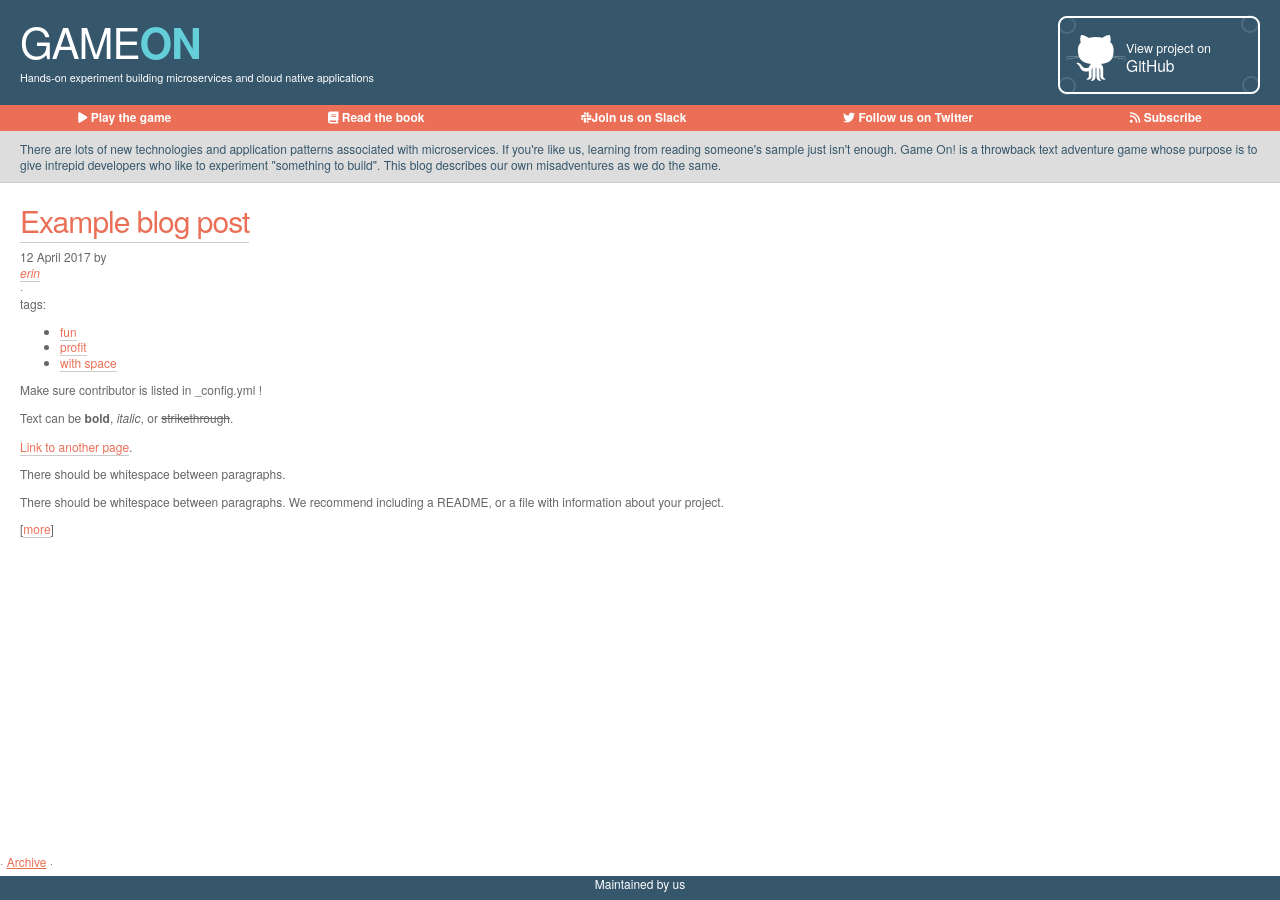
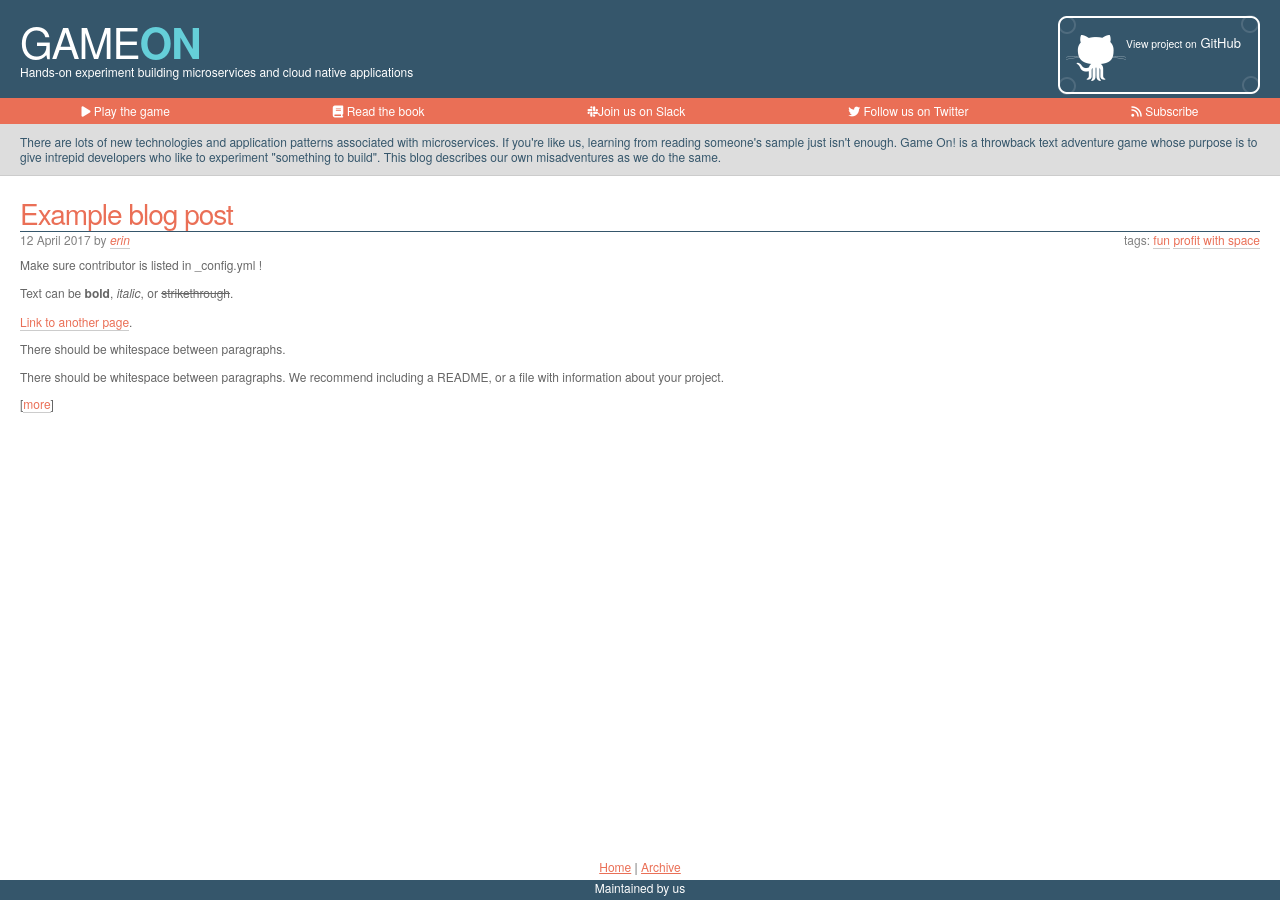
Before and after one commit to hsaunders0788/gameontext.github.io, a Jekyll site: the page built from index.html, in a window 1280 px wide. Built offline with Jekyll 4.4.1, drawn with Linux system fonts in a browser that asks for light colours; nearby versions of some CDN libraries.

Commit message:
prev/next links
Signed-off-by: Erin Schnabel <schnabel@us.ibm.com>

```diff
--- /dev/null
+++ b/_includes/prevnext.html
@@ -0,0 +1,5 @@
+<nav class="prev-next">
+  <div class="left">{% if page.previous %}<a href="{{ page.previous.url }}" title="Previous: {{ page.previous.title }}">&laquo;</a>{% endif %}</div>
+  <div class="center"><a href="/">Home</a> | <a href="/archive">Archive</a></div>
+  <div class="right">{% if page.next %}<a href="{{ page.next.url }}" title="Next: {{ page.next.title }}">&raquo;</a>{% endif %}</div>
+</nav>
--- a/archive.html
+++ b/archive.html
@@ -2,7 +2,6 @@
 layout: page
 title: Archive
 ---
-
 <section class="archive_list">
   {% for post in site.posts %}
     {% assign currentdate = post.date | date: "%Y" %}
--- a/assets/css/flex.scss
+++ b/assets/css/flex.scss
@@ -22,7 +22,7 @@
   flex-wrap: nowrap;
 }
 
-/* Main text elements
+/* Headings
 –––––––––––––––––––––––––––––––––––––––––––––––––– */
 h1, h2, h3, h4, h5, h6 {
   margin-top: 1rem;
@@ -35,6 +35,51 @@
 h5 { font-size: 1.8rem; line-height: 1.5;  letter-spacing: -.05rem; }
 h6 { font-size: 1.5rem; line-height: 1.6;  letter-spacing: 0; }
 
+.articles article header h1 {
+  font-size: 2.8rem; line-height: 1.25; letter-spacing: -.1rem;
+}
+
+.archive_list h2 {
+    margin-top: .5rem;
+    margin-bottom: .5rem;
+    font-size: 1.8rem;
+}
+
+/* Page Header
+–––––––––––––––––––––––––––––––––––––––––––––––––– */
+header.head h1 {
+  margin-top: 0;
+  margin-bottom: 0.2rem;
+  font-size: 42px;
+  font-weight: normal;
+  line-height: 1;
+  letter-spacing: -1px;
+}
+header.head h1 .on {
+  font-weight: bold;
+}
+header.head div {
+  margin-top: 0;
+  margin-bottom: 0;
+  font-size: 1.2rem;
+  font-weight: normal;
+  line-height: 1.3rem;
+  letter-spacing: 0;
+}
+/* Post Header
+–––––––––––––––––––––––––––––––––––––––––––––––––– */
+article header {
+  margin-bottom: 1rem;
+}
+article header h1 {
+  margin-bottom: 0;
+}
+article header .byline {
+  color: gray;
+}
+
+/* Other text elements
+–––––––––––––––––––––––––––––––––––––––––––––––––– */
 p {
   margin-top: 0;
 }
@@ -49,24 +94,37 @@
 }
 footer.foot {
   text-align: center;
-  height: 2em;
+  height: 2rem;
 }
 nav.prev-next {
   margin-top: 1.5rem;
-  margin-bottom: .5em;
+  margin-bottom: .5rem;
 }
-nav ul,
-nav li,
-article footer address,
-article footer .tags,
-article footer .tags ul,
-article footer .tags li {
+article header .tags {
+  display: none;
+}
+article header address,
+article header .tags ul,
+article header .tags li {
   display: inline;
 }
-nav ul,
-article footer .tags ul {
+article header .tags ul {
   padding-left: 0;
   list-style-type: none;
+}
+.left {
+  text-align: left;
+}
+.right {
+  text-align: right;
+}
+.center {
+  width: 10rem;
+  text-align: center;
+}
+.right, .left {
+  width: 1rem;
+  padding: 0 5px;
 }
 /* Colors
 –––––––––––––––––––––––––––––––––––––––––––––––––– */
@@ -95,6 +153,9 @@
   color: #35566B;
   border-bottom: 1px solid #ccc;
 }
+article header h1 {
+  border-bottom: 1px solid #35566B;
+}
 /* Link decorations
 –––––––––––––––––––––––––––––––––––––––––––––––––– */
 section a {
@@ -102,34 +163,12 @@
   border-bottom: 1px solid #ccc;
 }
 nav.project a,
-header.head h1 a {
+header h1 a {
   text-decoration: none;
   border: none;
 }
 nav.project a {
-  font-weight: bold;
   padding: 5px;
-}
-/* Header
-–––––––––––––––––––––––––––––––––––––––––––––––––– */
-header.head h1 {
-  margin-top: 0;
-  margin-bottom: 0.2em;
-  font-size: 42px;
-  font-weight: normal;
-  line-height: 1;
-  letter-spacing: -1px;
-}
-header.head h1 .on {
-  font-weight: bold;
-}
-header.head div {
-  margin-top: 0;
-  margin-bottom: 0;
-  font-size: .9em;
-  font-weight: normal;
-  line-height: 1.3;
-  letter-spacing: 0;
 }
 /* Layout
 –––––––––––––––––––––––––––––––––––––––––––––––––– */
@@ -142,11 +181,25 @@
   display: flex;
   justify-content: space-around;
 }
+article header .byline {
+  display: flex;
+  justify-content: space-between;
+}
+nav.prev-next {
+  display: flex;
+  flex-wrap: nowrap;
+  justify-content: center;
+}
 header.head a.button {
   display: none;
 }
 nav.project a > span {
   display: none;
+}
+@media(min-width: 400px) {
+  article header .tags {
+    display: inline;
+  }
 }
 /* Larger than phablet */
 @media (min-width: 550px) {
@@ -173,8 +226,8 @@
     width: 134px;
     height: 58px;
     padding: 22px 0 0 68px;
-    font-size: 1.3em;
-    line-height: 1.2;
+    font-size: 1.3rem;
+    line-height: 1.2rem;
     text-decoration: none;
     color: #fff;
     background: transparent url(../images/github-button.png) 0 0 no-repeat;
--- a/index.html
+++ b/index.html
@@ -18,13 +18,16 @@
     <article>
       <header>
         <h1><a href="{{ post.url }}">{{ post.title }}</a></h1>
-        <time class="post_date">{{ post.date | date: "%d %B %Y" }}</time> by
-        <address class="author"><a rel="author" target="_blank" href="https://github.com/{{author.github}}">{{ post.contributor }}</a></address> &middot;
-        <div class="tags">tags: <ul>
-          {% for tag in tags %}
+        <div class="byline">
+          <div><time class="post_date">{{ post.date | date: "%d %B %Y" }}</time> by
+               <address class="author"><a rel="author" target="_blank" href="https://github.com/{{author.github}}">{{ post.contributor }}</a></address>
+          </div>
+          <div class="tags">tags: <ul>
+            {% for tag in tags %}
               <li><a href="">{{tag}}</a></li>
-          {% endfor %}
-          </ul>
+            {% endfor %}
+            </ul>
+          </div>
         </div>
       </header>
 
@@ -40,14 +43,4 @@
   {% endfor %}
 </section>
 
-<nav class="prev-next">
-  <ul>
-    {% if page.previous %}
-      <li>&laquo;&nbsp;<a href="{{ page.previous.url }}">{{ page.previous.title }}</a></li>
-    {% endif %}
-      <li>&middot;&nbsp;<a href="./archive">Archive</a>&nbsp;&middot;</li>
-    {% if page.next %}
-      <li><a href="{{ page.next.url }}">{{ page.next.title }}</a>;&nbsp;&raquo;</li>
-    {% endif %}
-  </ul>
-</nav>
+{% include prevnext.html %}
```
Also changed, not shown: _layouts/post.html (+10 -18 lines).
